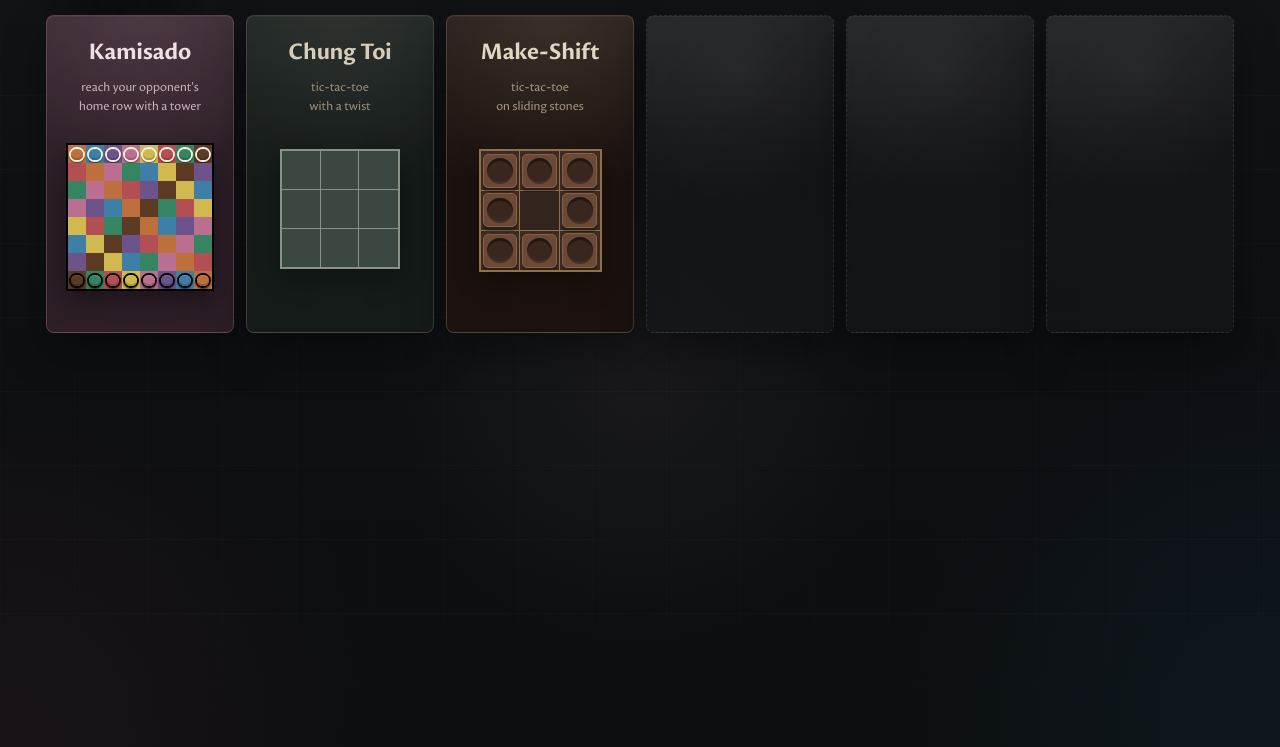
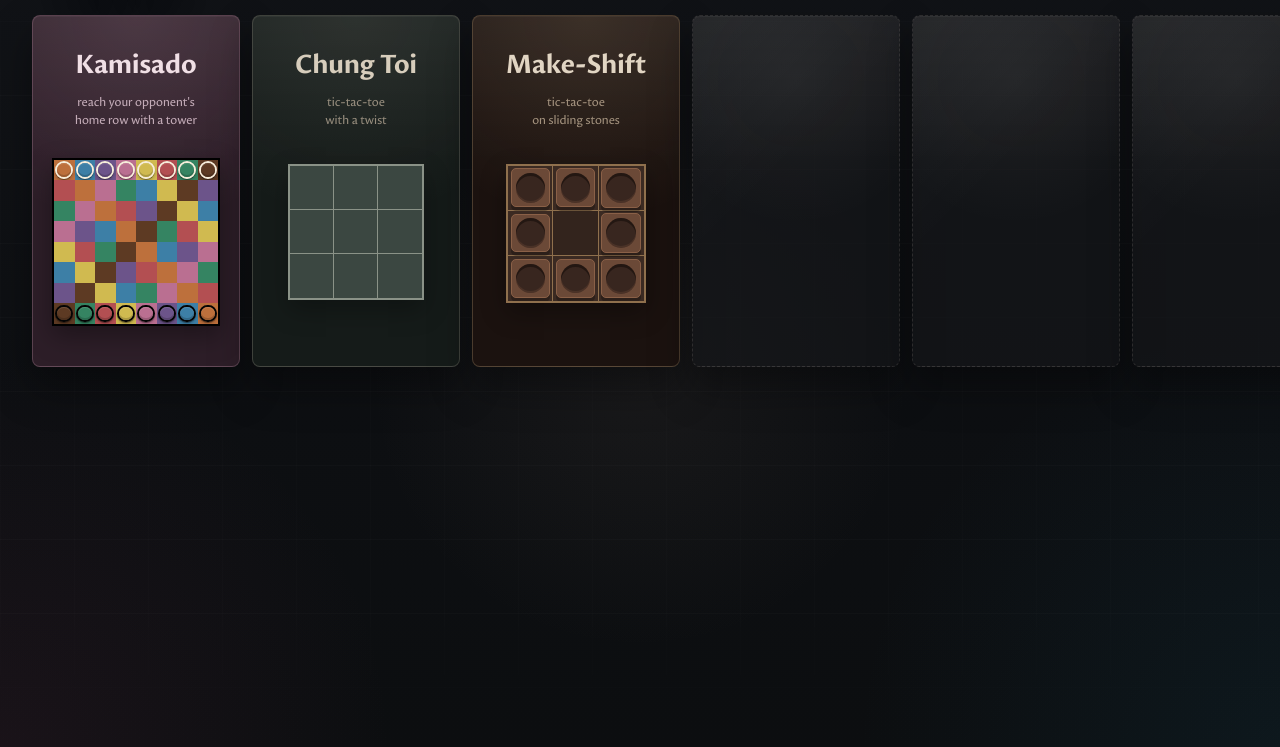
Before and after one commit to hlaspoor/junjie-play, a website built with Vite: page index.html in a window 1280 px wide. Shown: the part 53-800 px from the top of the page. Built offline with nearby package versions, Linux system fonts and the light colour scheme.

Commit message:
Refine game card sizing

```diff
--- a/src/styles.css
+++ b/src/styles.css
@@ -26,8 +26,8 @@
   color-scheme: dark;
   color: #e8ded6;
   background: #0e1013;
-  --card-width: 188px;
-  --card-height: 318px;
+  --card-width: 208px;
+  --card-height: 352px;
   font-family: "Proza", sans-serif;
   font-synthesis: none;
   text-rendering: optimizeLegibility;
@@ -149,7 +149,7 @@ a {
   justify-content: space-between;
   width: var(--card-width);
   min-height: var(--card-height);
-  padding: 24px 18px 18px;
+  padding: 34px 18px 18px;
   overflow: hidden;
   border: 1px solid rgba(255, 255, 255, 0.065);
   border-radius: 8px;
@@ -265,7 +265,7 @@ a.game-card:hover {
 .card-copy h2 {
   margin: 0;
   color: #eaded4;
-  font-size: 22px;
+  font-size: 26px;
   line-height: 1.1;
 }
 
@@ -286,7 +286,7 @@ a.game-card:hover {
   display: grid;
   grid-template-columns: repeat(8, 1fr);
   grid-template-rows: repeat(8, 1fr);
-  width: min(148px, 100%);
+  width: min(168px, 100%);
   aspect-ratio: 1;
   margin: 28px 0 0;
   border: 2px solid #000000;
@@ -352,7 +352,7 @@ a.game-card:hover {
 
 .chung-board,
 .grid-board {
-  width: min(130px, 80%);
+  width: min(150px, 80%);
   aspect-ratio: 1;
   margin: 26px 0 20px;
 }
@@ -397,7 +397,7 @@ a.game-card:hover {
   grid-template-columns: repeat(3, 1fr);
   grid-template-rows: repeat(3, 1fr);
   gap: 0;
-  width: min(132px, 82%);
+  width: min(152px, 82%);
   aspect-ratio: 1;
   margin: 34px 0 0;
   padding: 0;
```
Also changed, not shown: public/make-shift-jp.svg (deleted).
